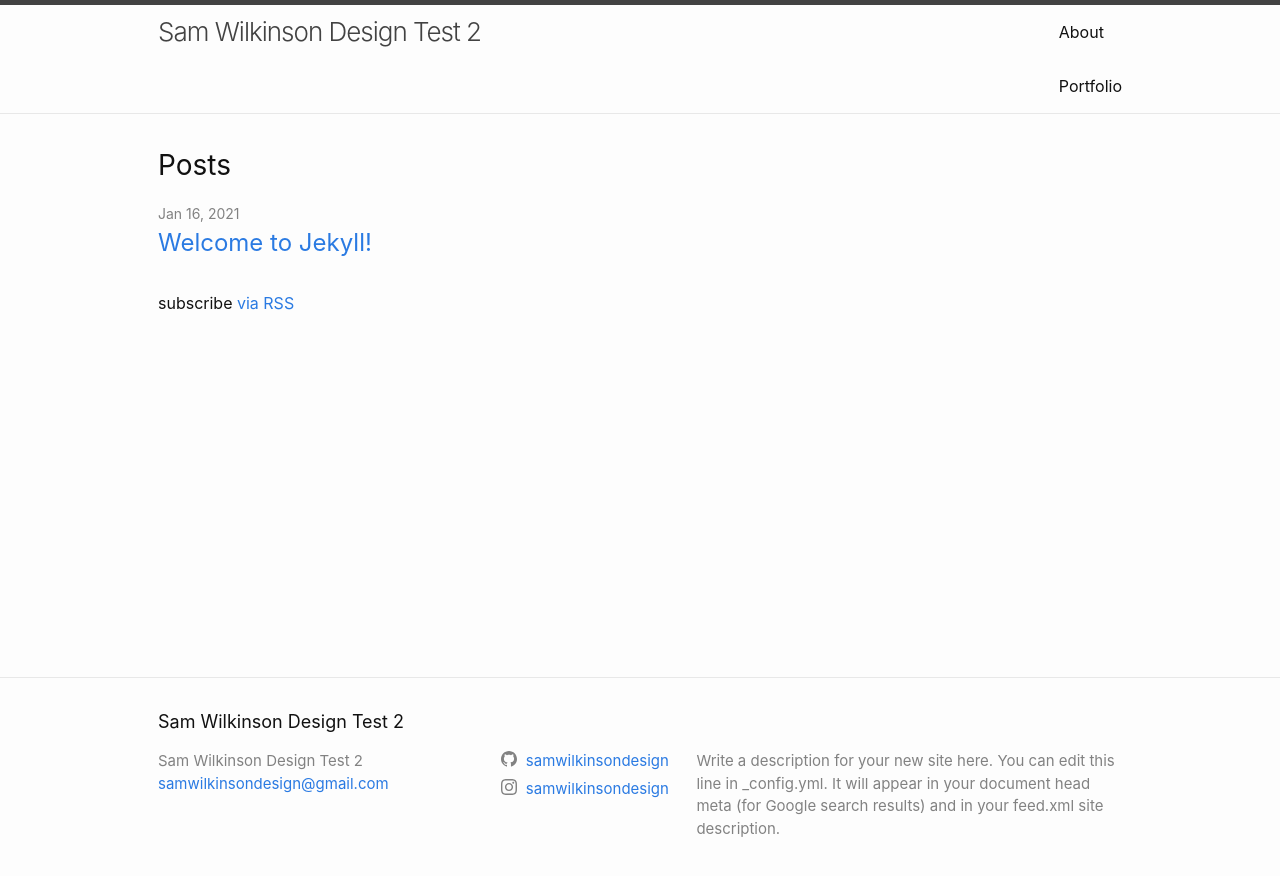
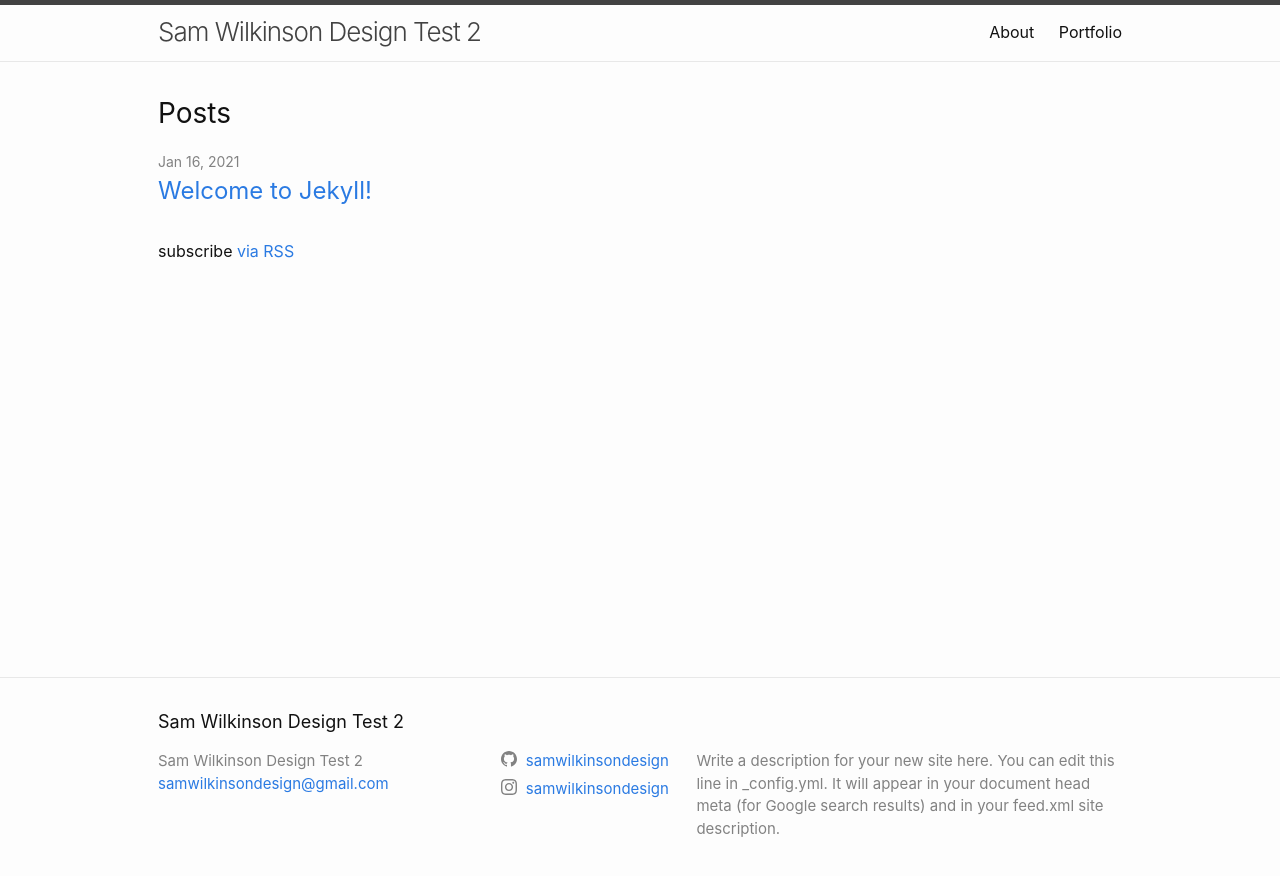
Before and after one commit to samwilkinsondesign/samwilkinsondesign.github.io, a Jekyll site: the page built from index.markdown, in a window 1280 px wide. Shown: the top 876 px of the page. Built offline with Jekyll 4.4.1, drawn with Linux system fonts in a browser that asks for light colours.

Commit message:
Update header.html

```diff
--- a/_includes/header.html
+++ b/_includes/header.html
@@ -21,10 +21,10 @@
             {%- assign my_page = site.pages | where: "path", path | first -%}
             {%- if my_page.title -%}
             <a class="page-link" href="{{ my_page.url | relative_url }}">{{ my_page.title | escape }}</a>
+            <a class="page-link" href="/portfolio/">Portfolio</a>
             {%- endif -%}
           {%- endfor -%}
         </div>
-        <a class="page-link" href="/portfolio/">Portfolio</a>
       </nav>
     {%- endif -%}
   </div>
```
